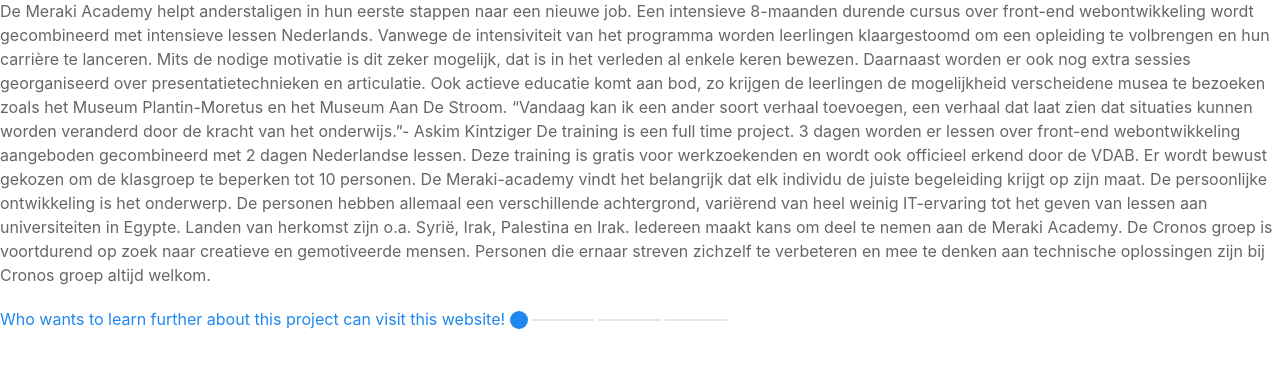
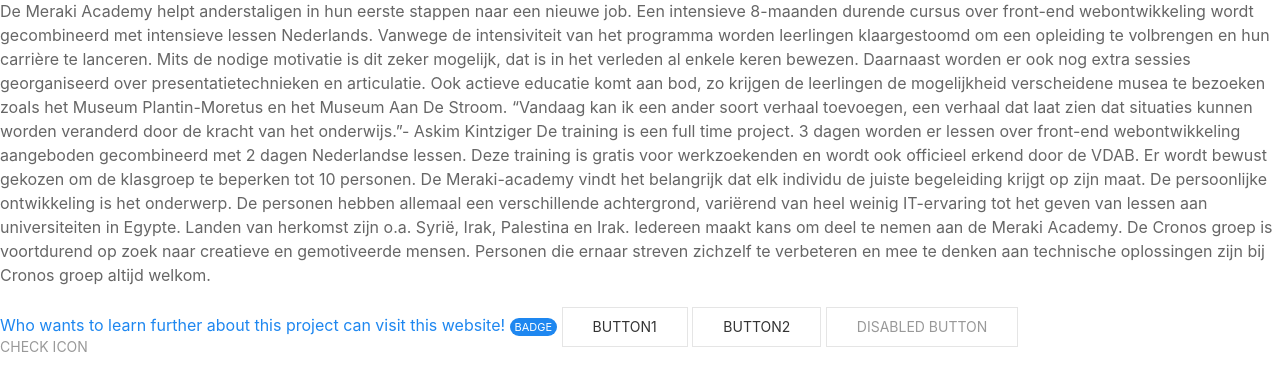
Before and after one commit to verhulstd/meraki-info, a website: page meraki-info.html in a window 1280 px wide. Shown: the part 122-512 px from the top of the page. Drawn offline with nearby package versions, Linux system fonts and the light colour scheme.

Commit message:
empty rows are filled

```diff
--- a/meraki-info.html
+++ b/meraki-info.html
@@ -44,15 +44,17 @@
       href="https://cronos-groep.be/item/meraki-een-codeschool-voor-sprekers-in-vreemde-talen/"
       >Who wants to learn further about this project can visit this website!</a
     >
-    <span class="uk-badge"></span>
+    <span class="uk-badge">BADGE</span>
 
-    <a class="uk-button uk-button-default" href=""></a>
+    <a class="uk-button uk-button-default" href="">BUTTON1</a>
 
-    <button class="uk-button uk-button-default"></button>
+    <button class="uk-button uk-button-default">BUTTON2</button>
 
-    <button class="uk-button uk-button-default" disabled></button>
+    <button class="uk-button uk-button-default" disabled>
+      DISABLED BUTTON
+    </button>
     <ul class="uk-iconnav">
-      <li><a href="" uk-icon="icon: check"></a></li>
+      <li><a href="" uk-icon="icon: check">CHECK ICON</a></li>
     </ul>
   </body>
 </html>
```
